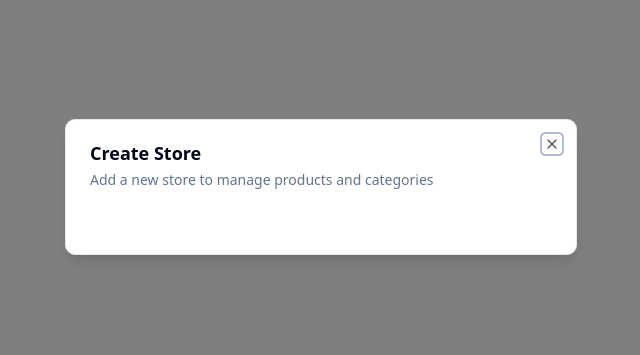
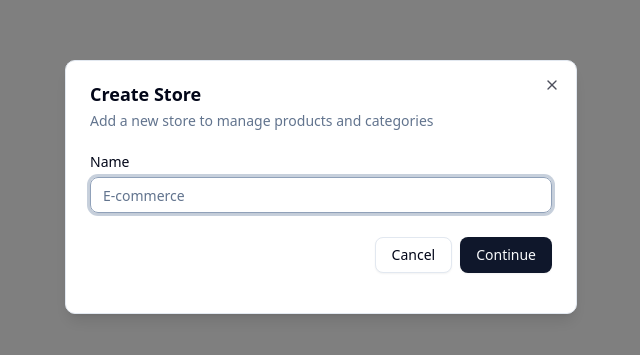
Before and after one commit to Ankur123unsungDevloper/E-commerce, a Next.js app: page / in a window 1280 px wide. Shown: the part 213-568 px from the top of the page, without its empty margins (319-959 px from the left). Built offline with nearby package versions, Linux system fonts and the light colour scheme.

Commit message:
modified:   components/modal/store-modal.tsx

```diff
--- a/components/modal/store-modal.tsx
+++ b/components/modal/store-modal.tsx
@@ -6,7 +6,15 @@ import { useForm } from "react-hook-form";
 import { useStoreModal } from "@/hooks/use-store-modal";
 import { Modal } from "@/components/ui/modal";
 import { zodResolver } from "@hookform/resolvers/zod";
-import { Form } from "@/components/ui/form";
+import {
+  Form,
+  FormControl,
+  FormField,
+  FormItem,
+  FormLabel
+} from "@/components/ui/form";
+import { Input } from "@/components/ui/input";
+import { Button } from "@/components/ui/button";
 
 const formSchema = z.object({
   name: z.string().min(1),
@@ -36,7 +44,29 @@ export const StoreModal = () => {
       <div>
         <div className="space-y-4 py-2 pb-4">
           <Form {...form}>
-            <form onSubmit={form.handleSubmit(onSubmit)}></form>
+            <form onSubmit={form.handleSubmit(onSubmit)}>
+              <FormField
+                control={form.control}
+                name="name"
+                render={({ field }) => (
+                  <FormItem>
+                    <FormLabel>
+                      Name
+                    </FormLabel>
+                    <FormControl>
+                      <Input
+                        placeholder="E-commerce"
+                        {...field}
+                      />
+                    </FormControl>
+                  </FormItem>
+                )}
+              />
+              <div className="pt-6 space-x-2 flex items-center justify-end w-full">
+                <Button variant="outline" onClick={storeModal.onClose}>Cancel</Button>
+                <Button>Continue</Button>
+              </div>
+            </form>
           </Form>
         </div>
       </div>
```
